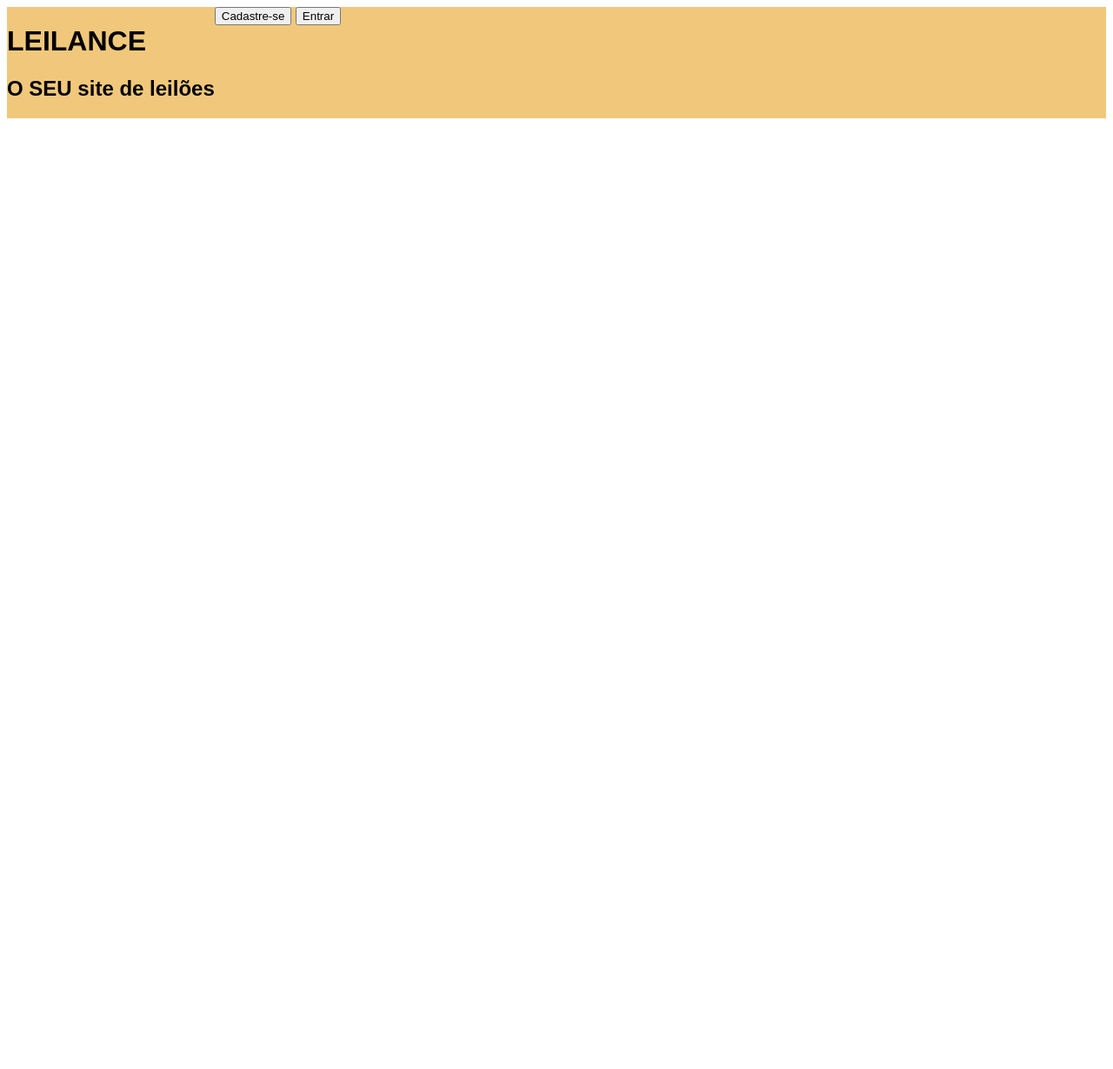
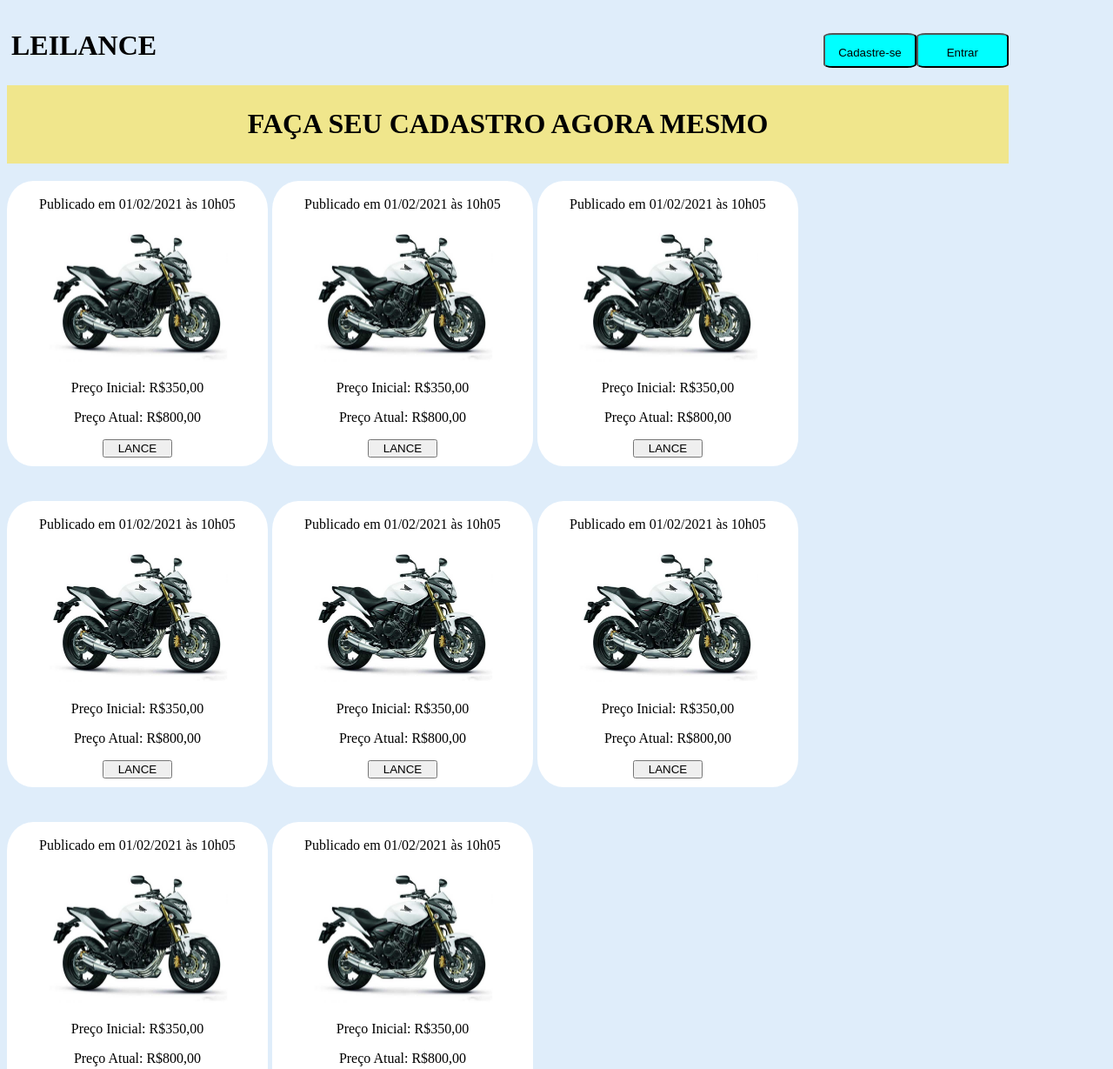
Before and after one commit to thiagosouza448/integrative-project, a website: page views/index.html in a window 1280 px wide. Shown: the top 1229 px of the page at 87% size. Before the commit the page ends 800 px from the top, so only its background shows below. Drawn offline with nearby package versions, Linux system fonts and the light colour scheme.

Commit message:
atualizando o projeto

```diff
--- a/public/css/styless.css
+++ b/public/css/styless.css
@@ -1,26 +1,81 @@
-* {
-    /* box-sizing: border-box; */
-    font-family: 'Montserrat', sans-serif;
+body {
+    box-sizing: border-box;
+    max-width: 90vw;
+    background-color: rgb(223, 237, 250);
+    ;
+
+
 
 }
 
-/* body {
-    max-width: 100vw;
-} */
+#container {
+    align-items: center;
+    justify-content: space-between;
+}
 
-.container {
-    background-color: rgb(241, 200, 123);
-    display: flex;
-    float: left;
-    max-width: 100vw;
-    width: 100%;
+
+.produto1 {
+       /* border: 1px solid red; */
+       box-sizing:border-box;
+       width: 300px;
+       text-align: center;
+       align-items: center;
+       justify-content: center;
+       margin-top: 20px;
+       margin-bottom: 20px;
+       margin-right: 5px;
+       border-radius: 10%;
+       padding-top: 2px;
+       padding-bottom: 5px;
+       background-color: white;
+       position: relative;
+       float: left;
+
+}
+.produto1 img {
+    width: 300px;
+    justify-content: center;
+    align-items: center;
+}
+
+.produto1 button {
+    align-items: center;
+    width: 80px;
+    margin-bottom: 5px;
+}
+
+
+.banner {
+    background-color: khaki;
+    text-align: center;
+    display: center;
+    padding-top: 5px;
+    padding-bottom: 5px;
+    width: 90vw;
 
 }
 
-.botoes {
-    position: relative;
-    top: 50%;
-    max-width: 100vw;
-    width: 40%;
+.botaoPrincipal {
+    background-color: aqua;
+
+
+    padding-top: 5px;
+    margin-bottom: 5px;
+    margin-top: 30px;
+    text-align: center;
+    width: 10vw;
+    height: 5vh;
+    border-radius: 10%;
+}
+
+.titulo1 {
+    position:relative;
+    width: 100%;
+    padding: 5px;
+
 
 }
+
+header {
+    display: flex;
+}
--- a/views/index.html
+++ b/views/index.html
@@ -3,24 +3,87 @@
 <head>
     <meta charset="UTF-8">
     <meta name="viewport" content="width=device-width, initial-scale=1">
-    <link href="/public/css/styless.css" rel="stylesheet">
+    <link href="/integrative-project/public/css/styless.css" rel="stylesheet">
+
     <title>LEILANCE</title>
 </head>
 <body>
-    <header id="header">
-        <div class="container">
-            <div class="slogan">
-                <h1>LEILANCE</h1>
-                <h2>O <strong>SEU</strong> site de leilões</h2>
-            </div>
+    <header>
 
-            <div class="botoes">
-            <button>Cadastre-se</button>
-            <button>Entrar</button>
-            </div>
+                <h1 class="titulo1">LEILANCE</h1>
+
+
+
+                <button class="botaoPrincipal">Cadastre-se</button>
+                <button class="botaoPrincipal">Entrar</button>
+
         </div>
+    </header>
+    <div class="banner">
+        <h1>FAÇA SEU CADASTRO AGORA MESMO</h1>
+    </div>
 
-    </header>
+    <div id="container">
+    <div class="produto1">
+            <p>Publicado em 01/02/2021 às 10h05</p>
+            <img src="/integrative-project/images/moto.jpg" alt="Produto">
+            <p>Preço Inicial: R$350,00</p>
+            <p>Preço Atual: R$800,00</p>
+            <button class="lance">LANCE</button>
+     </div>
+
+     <div class="produto1">
+        <p>Publicado em 01/02/2021 às 10h05</p>
+        <img src="/integrative-project/images/moto.jpg" alt="Produto">
+        <p>Preço Inicial: R$350,00</p>
+        <p>Preço Atual: R$800,00</p>
+        <button class="lance">LANCE</button>
+ </div>
+ <div class="produto1">
+    <p>Publicado em 01/02/2021 às 10h05</p>
+    <img src="/integrative-project/images/moto.jpg" alt="Produto">
+    <p>Preço Inicial: R$350,00</p>
+    <p>Preço Atual: R$800,00</p>
+    <button class="lance">LANCE</button>
+</div>
+
+<div class="produto1">
+    <p>Publicado em 01/02/2021 às 10h05</p>
+    <img src="/integrative-project/images/moto.jpg" alt="Produto">
+    <p>Preço Inicial: R$350,00</p>
+    <p>Preço Atual: R$800,00</p>
+    <button class="lance">LANCE</button>
+</div>
+<div class="produto1">
+    <p>Publicado em 01/02/2021 às 10h05</p>
+    <img src="/integrative-project/images/moto.jpg" alt="Produto">
+    <p>Preço Inicial: R$350,00</p>
+    <p>Preço Atual: R$800,00</p>
+    <button class="lance">LANCE</button>
+</div>
+<div class="produto1">
+    <p>Publicado em 01/02/2021 às 10h05</p>
+    <img src="/integrative-project/images/moto.jpg" alt="Produto">
+    <p>Preço Inicial: R$350,00</p>
+    <p>Preço Atual: R$800,00</p>
+    <button class="lance">LANCE</button>
+</div>
+<div class="produto1">
+    <p>Publicado em 01/02/2021 às 10h05</p>
+    <img src="/integrative-project/images/moto.jpg" alt="Produto">
+    <p>Preço Inicial: R$350,00</p>
+    <p>Preço Atual: R$800,00</p>
+    <button class="lance">LANCE</button>
+</div>
+<div class="produto1">
+    <p>Publicado em 01/02/2021 às 10h05</p>
+    <img src="/integrative-project/images/moto.jpg" alt="Produto">
+    <p>Preço Inicial: R$350,00</p>
+    <p>Preço Atual: R$800,00</p>
+    <button class="lance">LANCE</button>
+</div>
+
+    </div>
 
 
     <footer>
@@ -28,5 +91,9 @@
 
     </footer>
 
+
+
+    <script src="https://cdn.jsdelivr.net/npm/@popperjs/core@2.5.4/dist/umd/popper.min.js" integrity="sha384-q2kxQ16AaE6UbzuKqyBE9/u/KzioAlnx2maXQHiDX9d4/zp8Ok3f+M7DPm+Ib6IU" crossorigin="anonymous"></script>
+    <script src="https://cdn.jsdelivr.net/npm/bootstrap@5.0.0-beta1/dist/js/bootstrap.min.js" integrity="sha384-pQQkAEnwaBkjpqZ8RU1fF1AKtTcHJwFl3pblpTlHXybJjHpMYo79HY3hIi4NKxyj" crossorigin="anonymous"></script>
 </body>
 </html>
```
Also changed, not shown: images/moto.jpg (added), images/moto.png (added).
